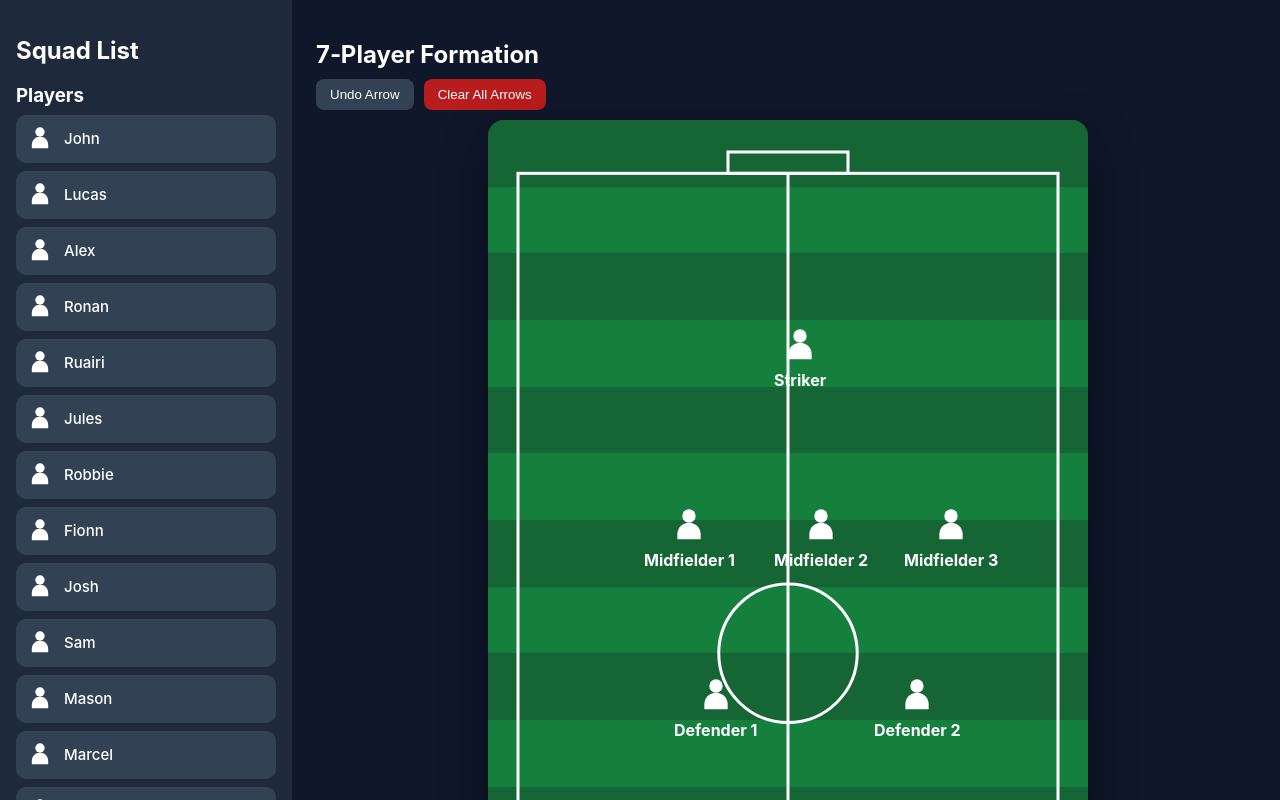
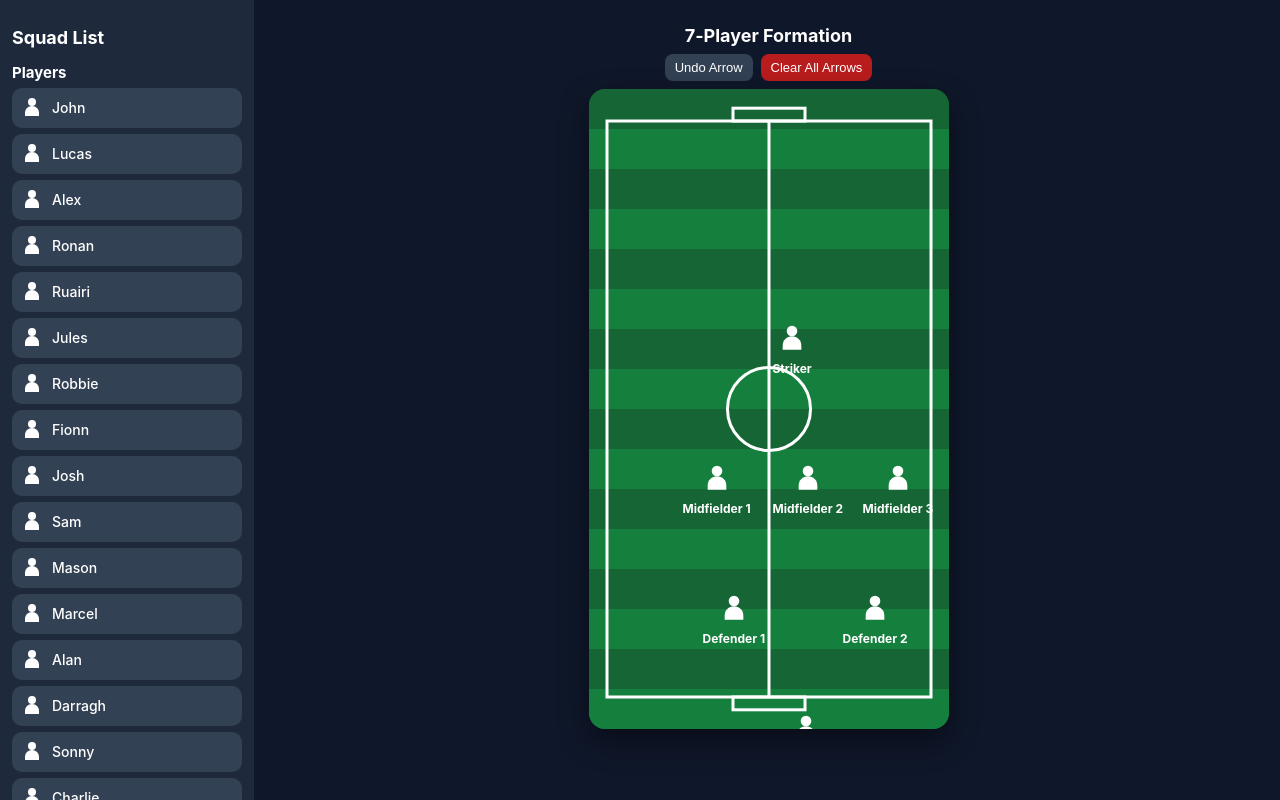
Before and after one commit to mccarr10/TacticsBoard, a React (Vite) app: page / in a window 1280 px wide. Both pictures are taken after a click on the button "Select Team". Shown: the top 800 px of the page. Built offline with nearby package versions, Linux system fonts and the light colour scheme.

Commit message:
Adjust player positions and UI styles in PitchBoard

```diff
--- a/src/components/PitchBoard.jsx
+++ b/src/components/PitchBoard.jsx
@@ -11,19 +11,19 @@ const squad = [
 // --- 7‑PLAYER FORMATION (portrait, GK bottom, STR top) ---
 const formation = [
   // GK (bottom)
-  { id: "GK", label: "Goalkeeper", x: 280, y: 700 },
+  { id: "GK", label: "Goalkeeper", x: 180, y: 620 },
 
   // 2 Defenders
-  { id: "DEF1", label: "Defender 1", x: 180, y: 550 },
-  { id: "DEF2", label: "Defender 2", x: 380, y: 550 },
+  { id: "DEF1", label: "Defender 1", x: 110, y: 500 },
+  { id: "DEF2", label: "Defender 2", x: 250, y: 500 },
 
   // 3 Midfielders
-  { id: "MID1", label: "Midfielder 1", x: 150, y: 380 },
-  { id: "MID2", label: "Midfielder 2", x: 280, y: 380 },
-  { id: "MID3", label: "Midfielder 3", x: 410, y: 380 },
+  { id: "MID1", label: "Midfielder 1", x: 90, y: 370 },
+  { id: "MID2", label: "Midfielder 2", x: 180, y: 370 },
+  { id: "MID3", label: "Midfielder 3", x: 270, y: 370 },
 
   // Striker (top)
-  { id: "STR", label: "Striker", x: 280, y: 200 }
+  { id: "STR", label: "Striker", x: 180, y: 230 }
 ];
 
 export default function PitchBoard() {
@@ -67,38 +67,45 @@ export default function PitchBoard() {
   const clearArrows = () => setLines([]);
 
   return (
-    <div style={{ display: "flex", height: "100vh", fontFamily: "Inter, sans-serif" }}>
-
+    <div
+      style={{
+        display: "flex",
+        height: "100vh",
+        fontFamily: "Inter, sans-serif",
+        overflow: "hidden"
+      }}
+    >
       {/* LEFT PANEL */}
       <div
         style={{
-          width: "260px",
+          width: "230px",
           background: "#1e293b",
           color: "white",
-          padding: "16px",
+          padding: "12px",
           overflowY: "auto",
-          borderRight: "4px solid #0f172a"
+          borderRight: "3px solid #0f172a"
         }}
       >
-        <h2 style={{ marginBottom: "12px" }}>Squad List</h2>
+        <h2 style={{ marginBottom: "10px", fontSize: "18px" }}>Squad List</h2>
 
         {selectedPos && (
           <div
             style={{
               background: "#facc15",
               color: "#000",
-              padding: "10px",
+              padding: "8px",
               borderRadius: "8px",
-              marginBottom: "12px",
+              marginBottom: "10px",
               fontWeight: 700,
-              textAlign: "center"
+              textAlign: "center",
+              fontSize: "14px"
             }}
           >
             Assigning to: {selectedPos}
           </div>
         )}
 
-        <h3 style={{ marginBottom: "8px" }}>Players</h3>
+        <h3 style={{ marginBottom: "6px", fontSize: "15px" }}>Players</h3>
 
         {squad.map((player) => (
           <div
@@ -107,38 +114,56 @@ export default function PitchBoard() {
             style={{
               display: "flex",
               alignItems: "center",
-              gap: "10px",
-              padding: "10px",
-              marginBottom: "8px",
+              gap: "8px",
+              padding: "8px",
+              marginBottom: "6px",
               background: "#334155",
               borderRadius: "10px",
               cursor: "pointer"
             }}
           >
-            <svg width="28" height="28" viewBox="0 0 24 24" fill="#fff">
+            <svg width="24" height="24" viewBox="0 0 24 24" fill="#fff">
               <circle cx="12" cy="6" r="4" />
               <path d="M12 10c-4 0-7 3-7 7v3h14v-3c0-4-3-7-7-7z" />
             </svg>
 
-            <span style={{ fontSize: "15px", fontWeight: 500 }}>{player}</span>
+            <span style={{ fontSize: "14px", fontWeight: 500 }}>{player}</span>
           </div>
         ))}
       </div>
 
-      {/* RIGHT SIDE */}
-      <div style={{ flex: 1, padding: "20px" }}>
-        <h2 style={{ marginBottom: "10px" }}>7‑Player Formation</h2>
+      {/* RIGHT SIDE (scrollable on phone) */}
+      <div
+        style={{
+          flex: 1,
+          padding: "10px",
+          overflowY: "auto",
+          display: "flex",
+          flexDirection: "column",
+          alignItems: "center"
+        }}
+      >
+        <h2 style={{ marginBottom: "8px", fontSize: "18px" }}>7‑Player Formation</h2>
 
-        <div style={{ display: "flex", gap: "10px", marginBottom: "10px" }}>
+        <div
+          style={{
+            display: "flex",
+            gap: "8px",
+            marginBottom: "8px",
+            width: "100%",
+            justifyContent: "center"
+          }}
+        >
           <button
             onClick={undoArrow}
             style={{
-              padding: "8px 14px",
+              padding: "6px 10px",
               background: "#334155",
               color: "white",
               borderRadius: "8px",
               border: "none",
-              cursor: "pointer"
+              cursor: "pointer",
+              fontSize: "13px"
             }}
           >
             Undo Arrow
@@ -147,19 +172,20 @@ export default function PitchBoard() {
           <button
             onClick={clearArrows}
             style={{
-              padding: "8px 14px",
+              padding: "6px 10px",
               background: "#b91c1c",
               color: "white",
               borderRadius: "8px",
               border: "none",
-              cursor: "pointer"
+              cursor: "pointer",
+              fontSize: "13px"
             }}
           >
             Clear All Arrows
           </button>
         </div>
 
-        {/* PORTRAIT PITCH (no rotation) */}
+        {/* PHONE‑FRIENDLY PORTRAIT PITCH */}
         <div
           onMouseDown={start}
           onMouseMove={move}
@@ -167,13 +193,12 @@ export default function PitchBoard() {
           style={{
             position: "relative",
             width: "100%",
-            maxWidth: "600px",
+            maxWidth: "360px",
             aspectRatio: "9/16",
             background: "#14532d",
             borderRadius: "16px",
             overflow: "hidden",
-            boxShadow: "0 18px 45px rgba(0,0,0,0.45)",
-            margin: "0 auto"
+            boxShadow: "0 12px 30px rgba(0,0,0,0.45)"
           }}
         >
           {/* Grass stripes */}
@@ -192,6 +217,7 @@ export default function PitchBoard() {
 
           {/* Pitch lines + GOALS */}
           <svg width="100%" height="100%" style={{ position: "absolute" }}>
+            {/* Outer box */}
             <rect
               x="5%"
               y="5%"
@@ -201,6 +227,7 @@ export default function PitchBoard() {
               stroke="white"
               strokeWidth="3"
             />
+            {/* Halfway line */}
             <line
               x1="50%"
               y1="5%"
@@ -209,6 +236,7 @@ export default function PitchBoard() {
               stroke="white"
               strokeWidth="3"
             />
+            {/* Centre circle */}
             <circle
               cx="50%"
               cy="50%"
@@ -299,15 +327,22 @@ export default function PitchBoard() {
                   position: "absolute",
                   textAlign: "center",
                   cursor: "pointer",
-                  padding: "6px"
+                  padding: "4px"
                 }}
               >
-                <svg width="40" height="40" viewBox="0 0 24 24" fill="#fff">
+                <svg width="32" height="32" viewBox="0 0 24 24" fill="#fff">
                   <circle cx="12" cy="6" r="4" />
                   <path d="M12 10c-4 0-7 3-7 7v3h14v-3c0-4-3-7-7-7z" />
                 </svg>
 
-                <div style={{ fontWeight: 700, color: "white" }}>
+                <div
+                  style={{
+                    fontWeight: 700,
+                    color: "white",
+                    fontSize: "12px",
+                    marginTop: "2px"
+                  }}
+                >
                   {assigned[pos.id] || pos.label}
                 </div>
               </div>
```
